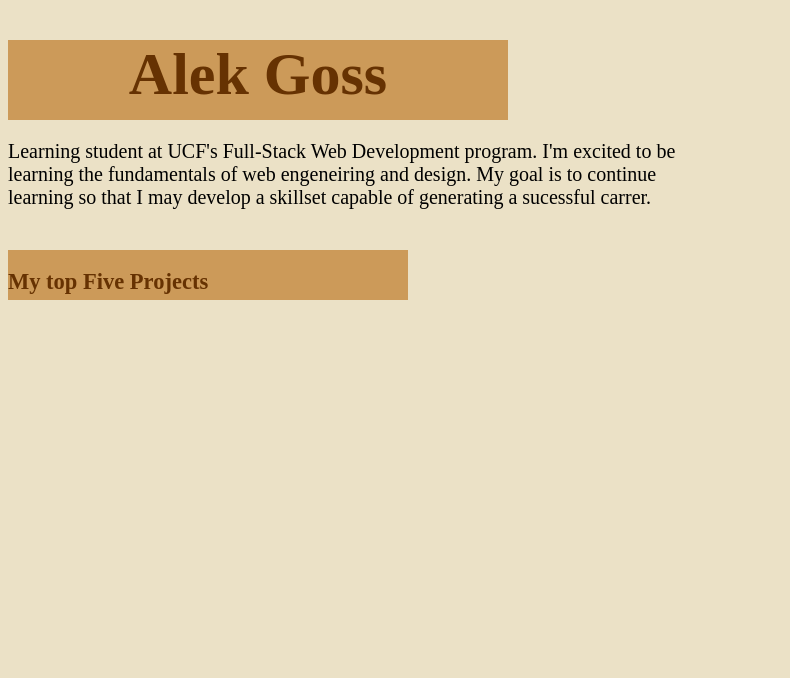
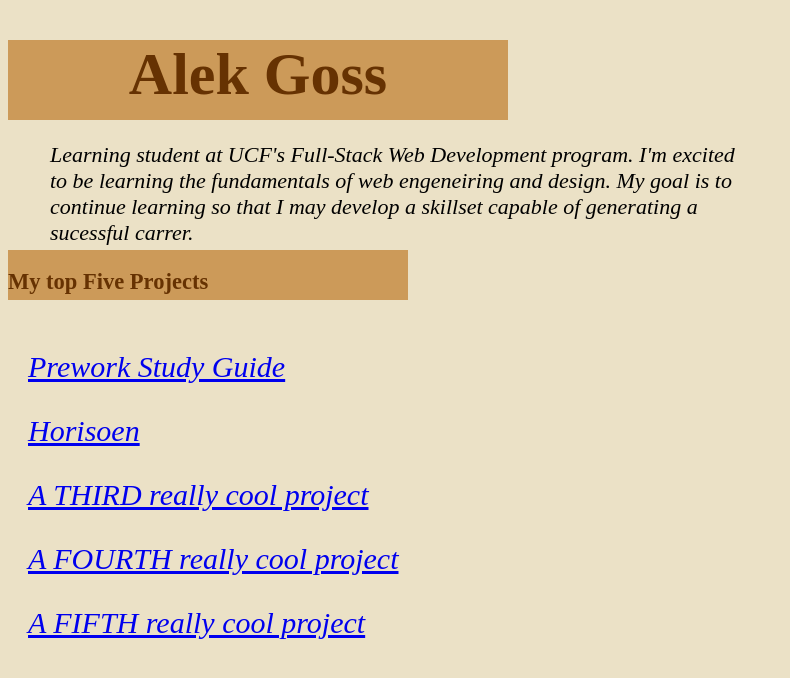
Before and after one commit to Ashe-EG/Alek.Portfolio, a plain HTML site: page index.html in a window 1280 px wide. Shown: the whole page, without its empty margins (0-790 px from the left). Drawn offline with Linux system fonts and the light colour scheme.

Commit message:
majority of contenmt added and formated

```diff
--- a/assets/css/style.css
+++ b/assets/css/style.css
@@ -15,8 +15,10 @@ body    {
 }
 
 .synopsis {
-    font-size: 20px;
+    font-size: 22px;
+    font-style: italic;
     position: absolute;
+    left: 50px;
     width: 700px;
 }
 
@@ -29,3 +31,10 @@ body    {
 
     position: absolute; top: 250px;
 }
+.text {
+    font-size: 30px;
+    font-style: italic;
+    position: relative;
+    top: 200px;
+    left: 20px;
+}
--- a/index.html
+++ b/index.html
@@ -10,7 +10,7 @@
     <header class="title" id="title">
         <h1>Alek Goss</h1>
     </header>
-        <summary class="synopsis" id="">
+        <summary class="synopsis">
             <p>Learning student at UCF's Full-Stack Web Development program. I'm excited to be learning the fundamentals of web engeneiring and design.
                 My goal is to continue learning so that I may develop a skillset capable of generating a sucessful carrer.
             </p>
@@ -20,7 +20,21 @@
         <h2>My top Five Projects</h2>
     </header>
         <article>
-
+            <p class="text" id="1">
+                <a href="https://ashe-eg.github.io/Prework-Study-Guide/"> Prework Study Guide</a>
+             </p>
+            <p class="text" id="2">
+                <a href="https://ashe-eg.github.io/Horiseon_Alek/"> Horisoen</a>
+             </p>
+             <p class="text" id="3">
+                <a href="https://www.google.com"> A THIRD really cool project</a>
+             </p>
+             <p class="text" id="4">
+                <a href="https://www.google.com"> A FOURTH really cool project</a>
+             </p>
+             <p class="text" id="5">
+                <a href="https://www.google.com"> A FIFTH really cool project</a>
+             </p>
         </article>
 
 
```
